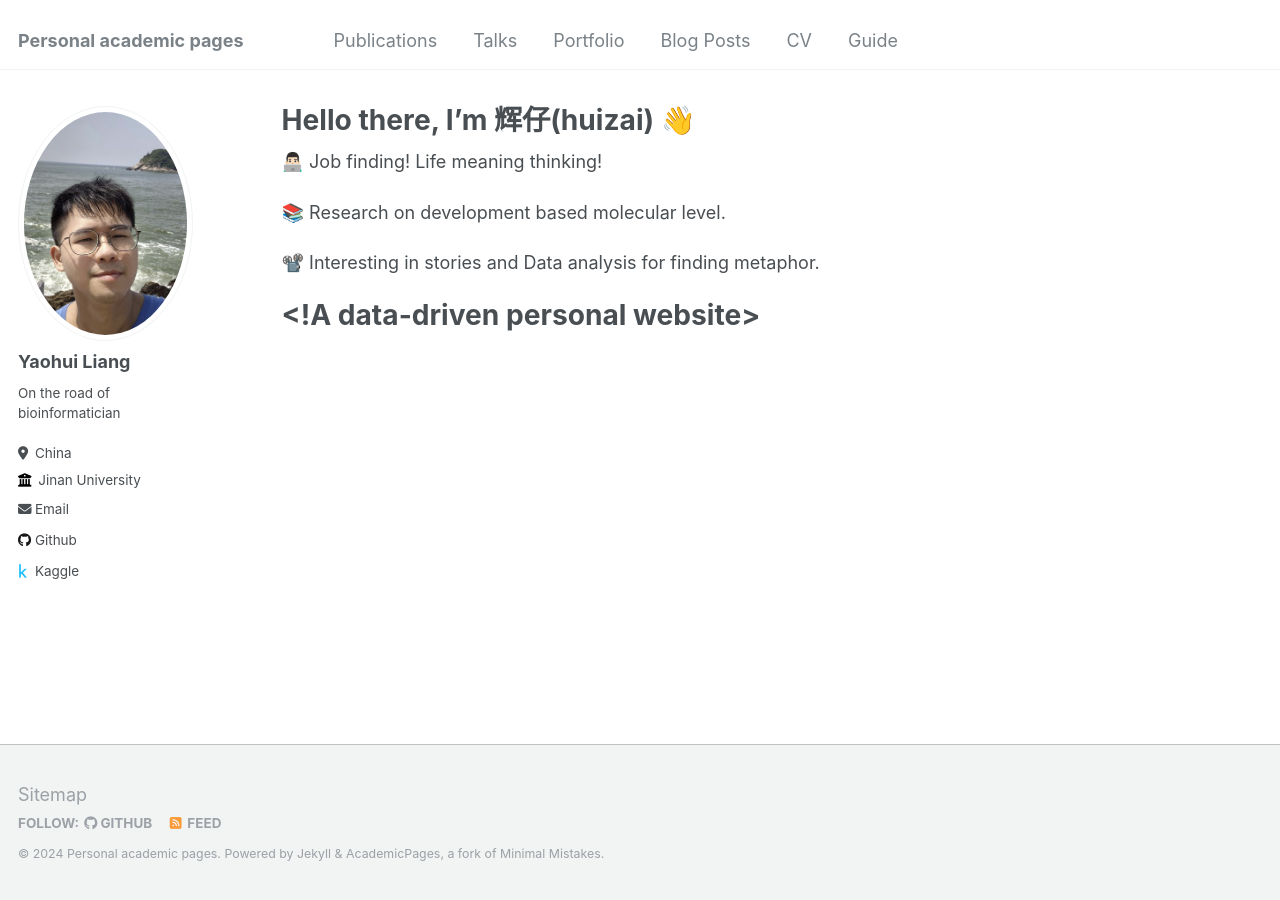
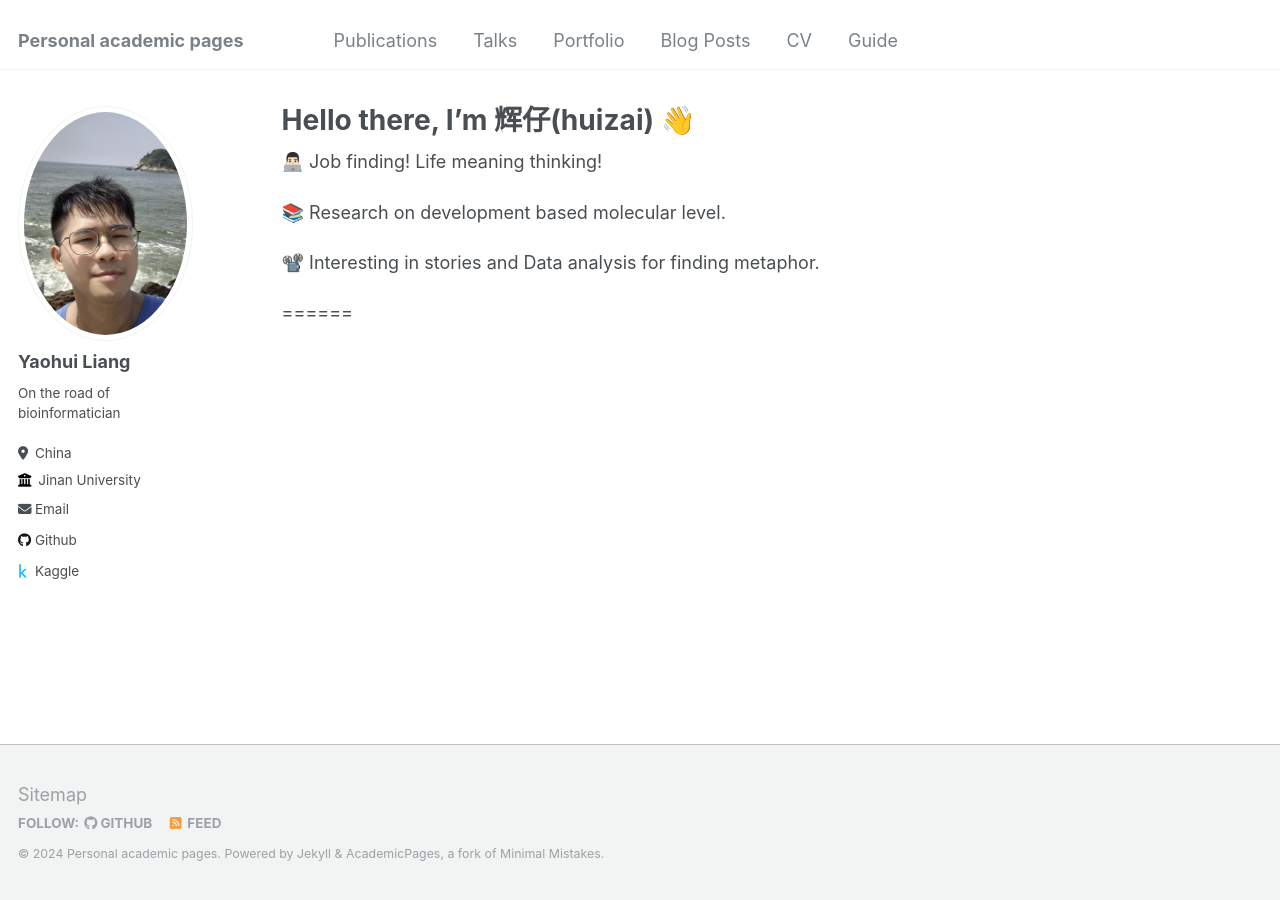
Before and after one commit to Stupid1Fish/Academic-Pages, a Jekyll site: the page built from _pages/about.md, in a window 1280 px wide. Built offline with Jekyll 4.4.1, drawn with Linux system fonts in a browser that asks for light colours.

Commit message:
Update about.md

```diff
--- a/_pages/about.md
+++ b/_pages/about.md
@@ -13,5 +13,4 @@ redirect_from:
 
 📽️ Interesting in stories and Data analysis for finding metaphor.
 
-<!A data-driven personal website>
 ======
```
